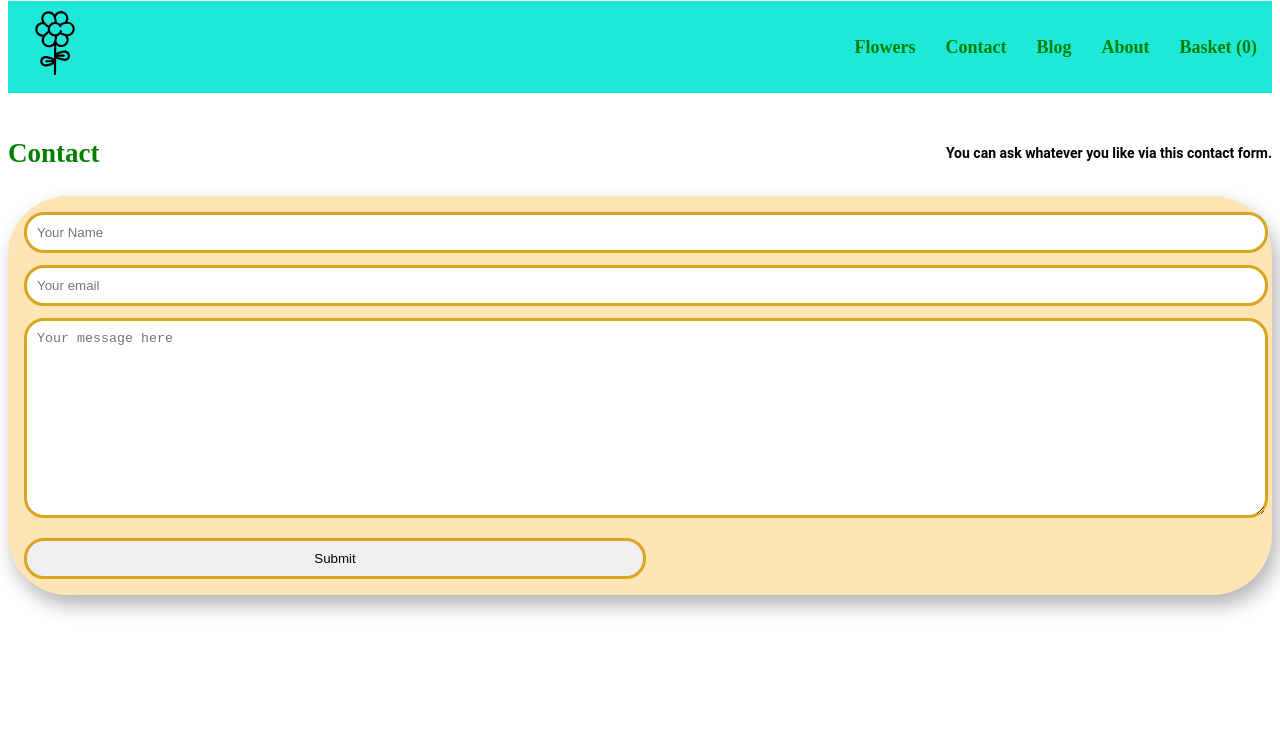
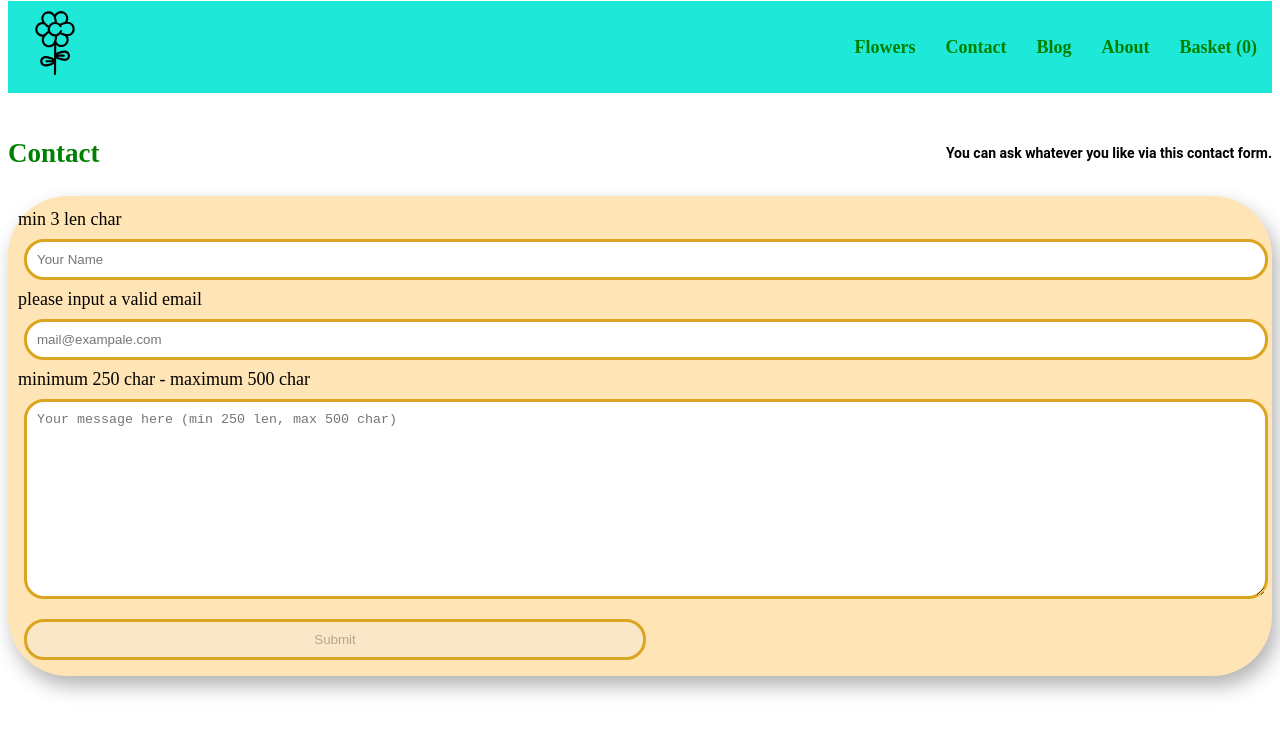
Before and after one commit to YuCaIb/flower-shop, an Angular app: page /contact in a window 1280 px wide. Shown: the top 734 px of the page. Built offline with nearby package versions, Linux system fonts and the light colour scheme.

Commit message:
control form validation for users.

```diff
--- a/src/app/contact-service.ts
+++ b/src/app/contact-service.ts
@@ -14,4 +14,5 @@ export class ContactService {
     }
   localStorage.setItem("contactInfo", JSON.stringify(contactInfo));
   }
+
 }
--- a/src/app/contact/contact.html
+++ b/src/app/contact/contact.html
@@ -3,17 +3,28 @@
   <p>You can ask whatever you like via this contact form.</p>
 </div>
 <div class="container">
+
   <form class="contact_form" [formGroup]="applyForm" (submit)="submitApplication()">
-    <label for="contact_name"></label>
-    <input type="text" id="contact_name" placeholder="Your Name" formControlName="name">
+    @if (applyForm.get('name')?.invalid) {
+      <label for="contact_name">min 3 len char</label>
+    }
+    <input type="text" id="contact_name" placeholder="Your Name" formControlName="name" >
 
-    <label for="contact_email"></label>
-    <input type="email" id="contact_email" placeholder="Your email" formControlName="email" >
+    @if (applyForm.get('email')?.invalid) {
+      <label for="contact_email">please input a valid email</label>
+    }
+    <input type="email" id="contact_email" placeholder="mail@exampale.com" formControlName="email" >
 
-    <label for="contact_msg"></label>
-    <textarea type="text" id="contact_msg" placeholder="Your message here"
+    @if (applyForm.get('msg')?.invalid) {
+      <label for="contact_msg">minimum 250 char - maximum 500 char</label>
+    }
+    <textarea type="text" id="contact_msg" placeholder="Your message here (min 250 len, max 500 char)"
     style="height: 200px" formControlName="msg"> </textarea>
 
-    <input type="submit" value="Submit">
+    @if (applyForm.valid){
+      <input type="submit" value="Submit">
+    } @else {
+      <input type="submit" value="Submit"  disabled>
+    }
   </form>
 </div>
--- a/src/app/contact/contact.ts
+++ b/src/app/contact/contact.ts
@@ -1,6 +1,7 @@
 import {Component, inject} from '@angular/core';
 import {FormControl, FormGroup, ReactiveFormsModule, Validators} from '@angular/forms';
 import {ContactService} from '../contact-service';
+import {CostumValidators} from '../validators/costum-validators';
 
 @Component({
   selector: 'app-contact',
@@ -13,13 +14,13 @@ export class Contact {
   contactService = inject(ContactService);
 
   applyForm = new FormGroup({
-    name: new FormControl('', Validators.required),
-    email: new FormControl('', {validators: [Validators.required,Validators.email]}),
-    msg: new FormControl('', {validators: [Validators.required, Validators.minLength(250)]}),
+    name: new FormControl('', {validators: [Validators.required, CostumValidators.spaceValidator, Validators.minLength(3)]}),
+    email: new FormControl('', {validators: [Validators.required, Validators.email]}),
+    msg: new FormControl('', {validators: [Validators.required, Validators.minLength(250), CostumValidators.spaceValidator, Validators.maxLength(500)]}),
   });
 
   submitApplication() {
-    if (this.applyForm.invalid){
+    if (this.applyForm.invalid) {
       console.log('Form validation failed');
       window.alert("Please enter valid; email and min 250 char message");
       return;
--- /dev/null
+++ b/src/app/validators/costum-validators.ts
@@ -0,0 +1,16 @@
+import {AbstractControl, ValidationErrors} from '@angular/forms';
+
+export class CostumValidators {
+  static spaceValidator(control : AbstractControl): ValidationErrors | null {
+    /* Sadece space basılarak doldurulan inputları valide etmek için kullanılan fonksiyon.
+     checks if only white spaces.*/
+    if(control.value && control.value.length) {
+      let isOnlyWhiteSpace = (control.value || '').trim().length === 0;
+      let isValid = !isOnlyWhiteSpace;
+      return isValid ? null : {'onlywhitespace': true} ;
+    }
+    return null;
+  } ;
+
+
+}
```
Also changed, not shown: todo.txt.
